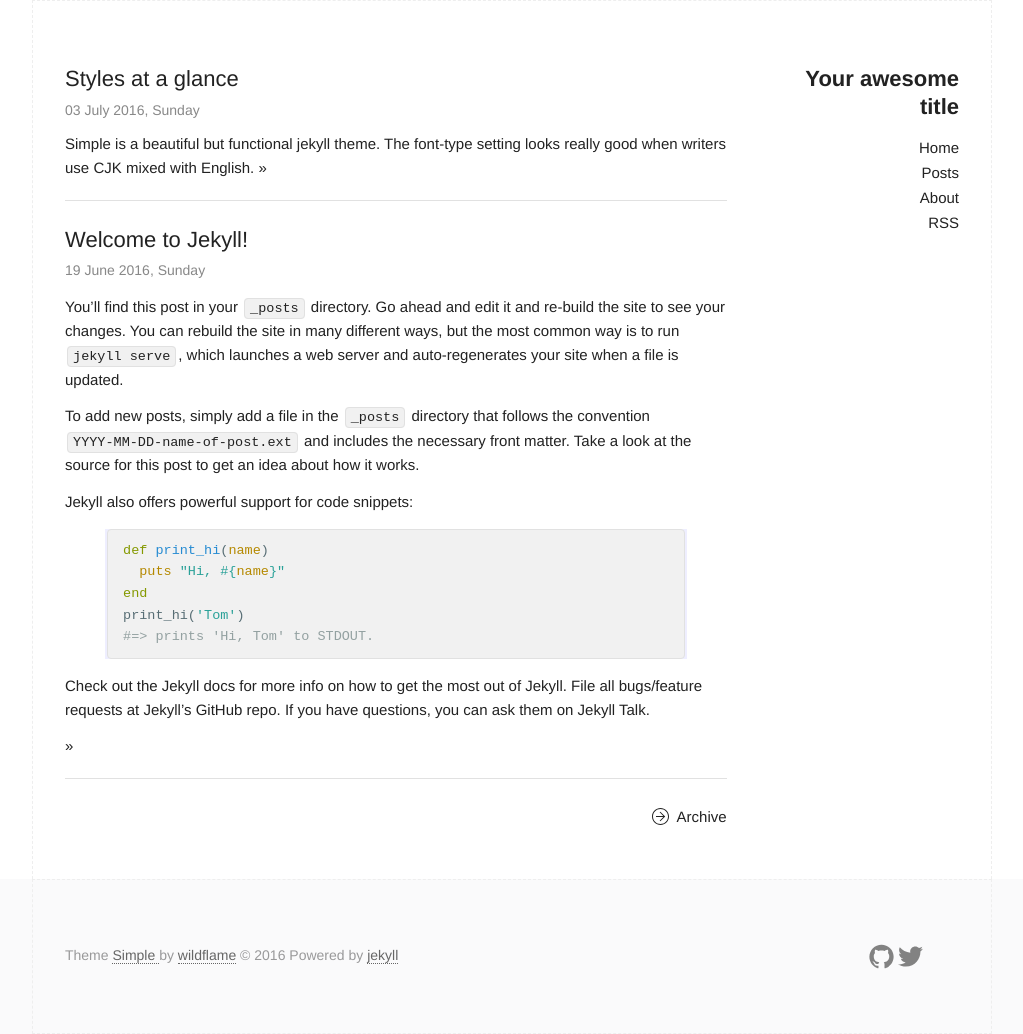
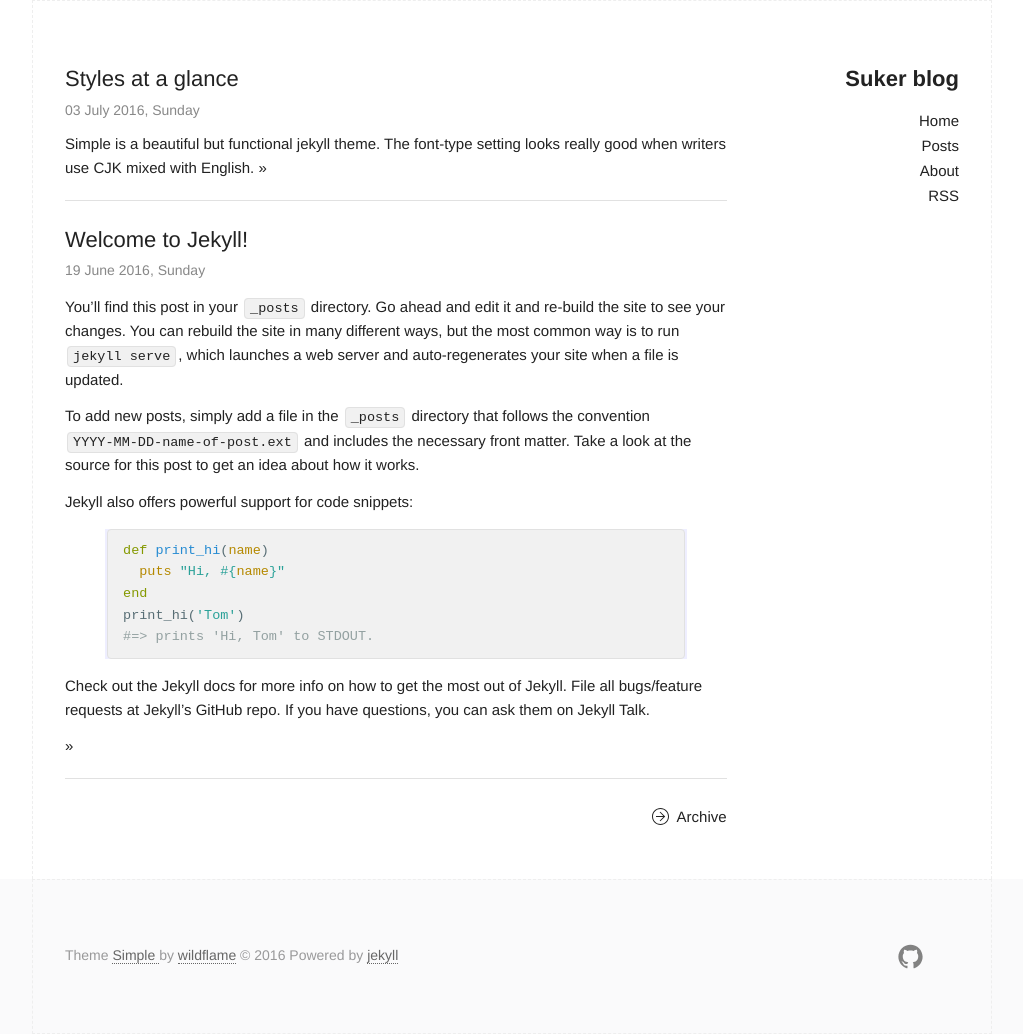
Before and after one commit to kchhero/kchhero.github.io, a Jekyll site: the page built from index.html, in a window 1280 px wide. Shown: the whole page, without its empty margins (128-1151 px from the left). Built offline with Jekyll 4.4.1, drawn with Linux system fonts in a browser that asks for light colours.

Commit message:
Update _config.yml

```diff
--- a/_config.yml
+++ b/_config.yml
@@ -6,16 +6,16 @@
 # 'jekyll serve'. If you change this file, please restart the server process.
 
 # Site settings
-title: Your awesome title
-email: your-email@domain.com
+title: Suker blog
+email: kchhero@gmail.com
 description: > # this means to ignore newlines until "baseurl:"
   Write an awesome description for your new site here. You can edit this
   line in _config.yml. It will appear in your document head meta (for
   Google search results) and in your feed.xml site description.
-baseurl: "/jekyll-simple" # the subpath of your site, e.g. /blog
-url: "http://wildflame.me" # the base hostname & protocol for your site
-twitter_username: Taffyer
-github_username:  wild-flame
+baseurl: "/blog" # the subpath of your site, e.g. /blog
+url: "http://kchhero.github.io" # the base hostname & protocol for your site
+twitter_username:
+github_username: kchhero
 
 # Build settings
 markdown: kramdown
```
